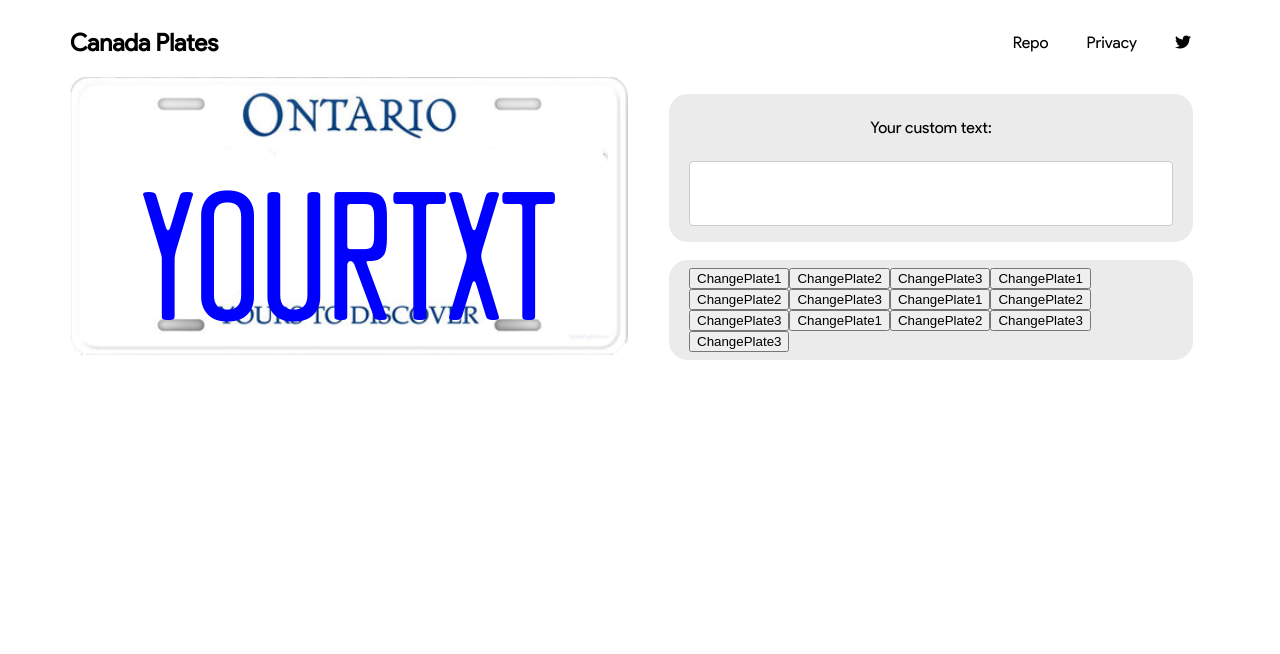
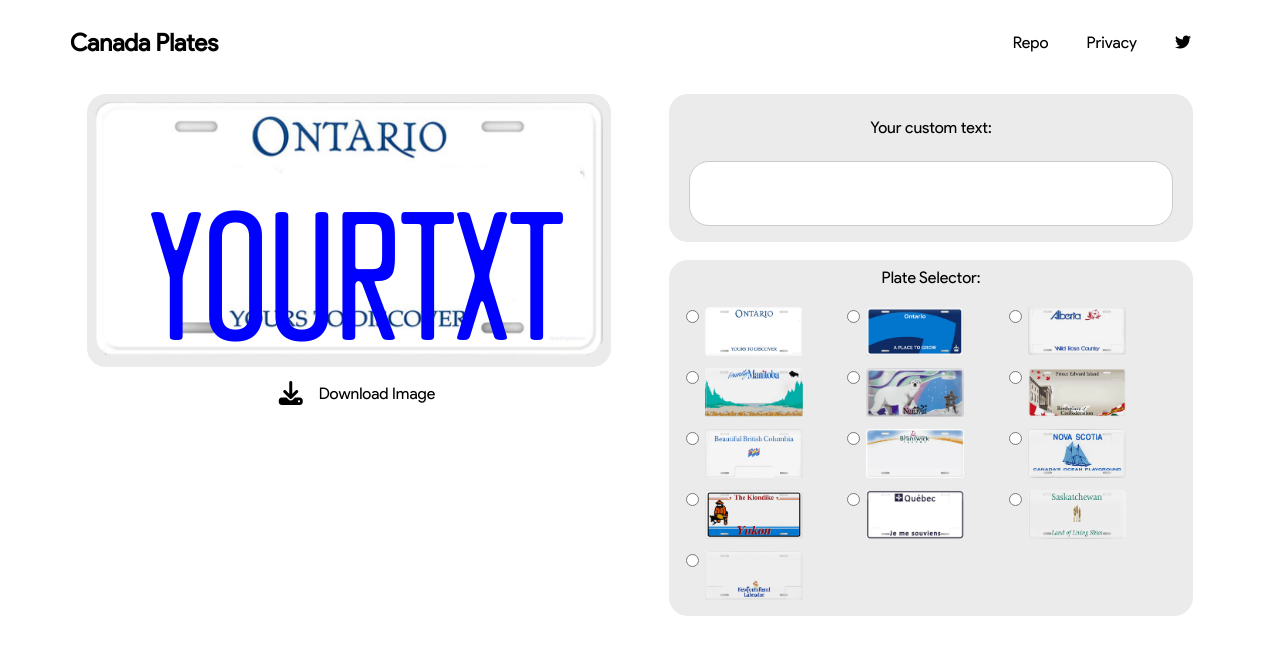
Before and after one commit to coolokawesome/vanityplates2, a React (Create React App) app: page / in a window 1280 px wide. Shown: the top 654 px of the page. Built offline with nearby package versions, Linux system fonts and the light colour scheme.

Commit message:
added download button

```diff
--- a/src/PlateContainer.js
+++ b/src/PlateContainer.js
@@ -23,7 +23,7 @@
 }, [text])
 //handle the text color on plate change
 const plateColor = () => {
-switch(currentColor){
+switch(currentColor) {
     case 'white':
         return 'plate-text text-white'
     case 'red':
@@ -39,10 +39,17 @@
 
 return (
 <div className='col-12 col-lg-6'>
-    <div className=' plate-container'>
+    <div className='plate-container m-3 p-2'>
+        <div>
         <img className='plate-img img img-fluid' id='plateImg' src={currentPlate}></img>
         {/* {run the text change function on rerender} */}
         <p className={plateColor()}>{text}</p>
+        </div>
+    </div>
+    <div className='download-row'>
+        <div className='d-flex justify-content-center'>
+            <a className='download-img-button'><i class="fa-xl fa-solid fa-download px-3"></i>Download Image</a>
+        </div>
     </div>
 </div>
 )}
--- a/src/PlateSelector.js
+++ b/src/PlateSelector.js
@@ -30,7 +30,25 @@
           </div>
         </div>
       <div className='row radio-row m-3 p-2'>
-        <div className='col-12'>
+        <p className='text-center'>Plate Selector:</p>
+      <div className='row d-flex'>
+        {
+          plateImageValue.map(plate => (
+            <div className='col-4 col-md-6 col-lg-4 col-xl-4 p-1'>
+              <div className='row d-flex'>
+                <div className='col-1'>
+                  <input class='input-radio' type={'radio'} name='plate-select' value={`${plate.id}`} onClick={handlePlateChange}></input>
+                </div>
+                <div className='col-9'>
+                  <img className='plate-icon img img-fluid' src={plate.plate}></img>
+                </div>
+              </div>
+            </div>
+            )
+          )
+        }
+      </div>
+        {/* <div className='col-12'>
         <button value={1} onClick={handlePlateChange}>ChangePlate1</button>
         <button value={2} onClick={handlePlateChange}>ChangePlate2</button>
         <button value={3} onClick={handlePlateChange}>ChangePlate3</button>
@@ -44,7 +62,7 @@
         <button value={11} onClick={handlePlateChange}>ChangePlate2</button>
         <button value={12} onClick={handlePlateChange}>ChangePlate3</button>
         <button value={13} onClick={handlePlateChange}>ChangePlate3</button>
-        </div>
+        </div> */}
       </div>
     </div>
   )
--- a/src/styles/PlateContainer.css
+++ b/src/styles/PlateContainer.css
@@ -6,7 +6,10 @@
     width: 100%;
 }
 .plate-container {
-    position: relative
+    position: relative;
+    background-color: rgb(235, 235, 235);
+    border: solid 1px rgb(255, 255, 255);
+    border-radius: 20px
 }
 .plate-text {
     width: 100%;
@@ -14,7 +17,7 @@
     text-align: center;
     top: -31%;
     font-family: 'Driver';
-    font-size: 10rem;
+    font-size: 10em
 }
 .text-white {
     color: white
@@ -31,3 +34,11 @@
 .text-black {
     color: black
 }
+.download-img-button {
+    transition-duration: 0.2s;
+}
+.download-img-button:hover {
+    transform: translateY(2px);
+    transition-duration: 0.2s;
+    cursor: pointer;
+}
--- a/src/styles/plateSelector.css
+++ b/src/styles/plateSelector.css
@@ -10,7 +10,7 @@
     margin: 8px 0;
     display: inline-block;
     border: 1px solid #ccc;
-    border-radius: 4px;
+    border-radius: 20px;
     box-sizing: border-box;
     font-size: xx-large;
     text-decoration: none;
@@ -25,3 +25,10 @@
     border: solid 1px rgb(255, 255, 255);
     border-radius: 20px
 }
+.input-radio:hover {
+    cursor: pointer;
+}
+.plate-icon {
+    width: 90%;
+    padding: 0px;
+}
```
